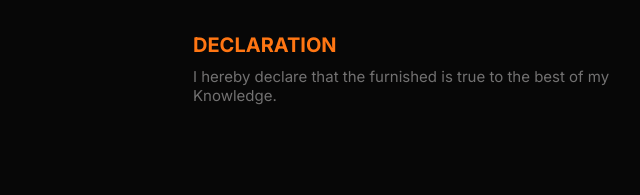
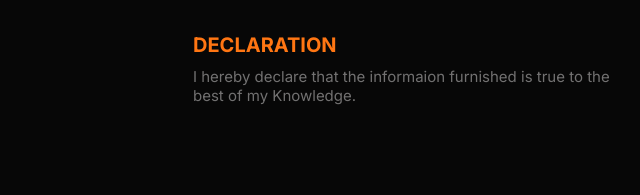
Before and after one commit to MohanKCE/2022, a plain HTML site: page index.html in a window 1280 px wide. Shown: the part 845-1040 px from the top of the page, 467-1107 px from the left. Drawn offline with nearby package versions, Linux system fonts and the light colour scheme.

Commit message:
Update index.html

```diff
--- a/index.html
+++ b/index.html
@@ -151,7 +151,7 @@
 <div class="declare">
         <h3 class="title">Declaration</h3>
           <p class="description">
-            I hereby declare that the furnished is true to the best of my Knowledge.
+            I hereby declare that the informaion furnished is true to the best of my Knowledge.
           </p>
    </div>
     </div>
```
